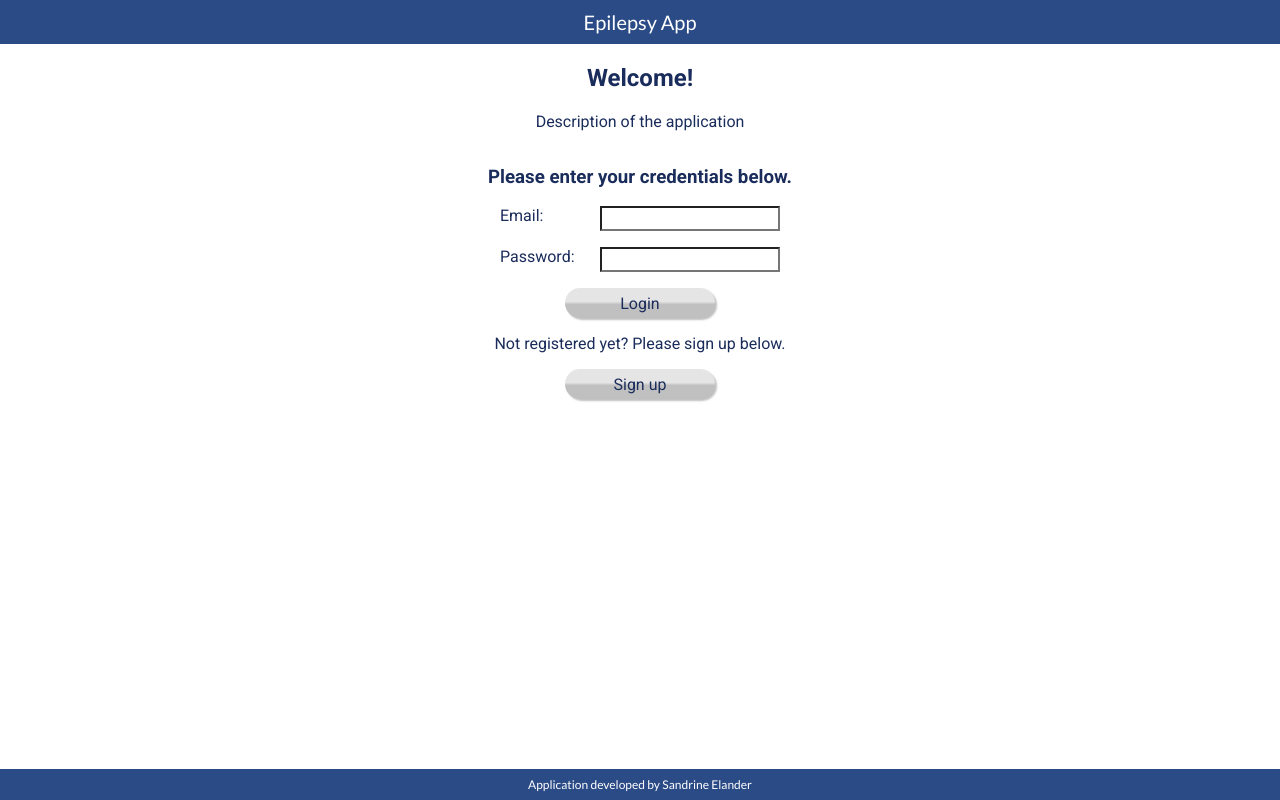
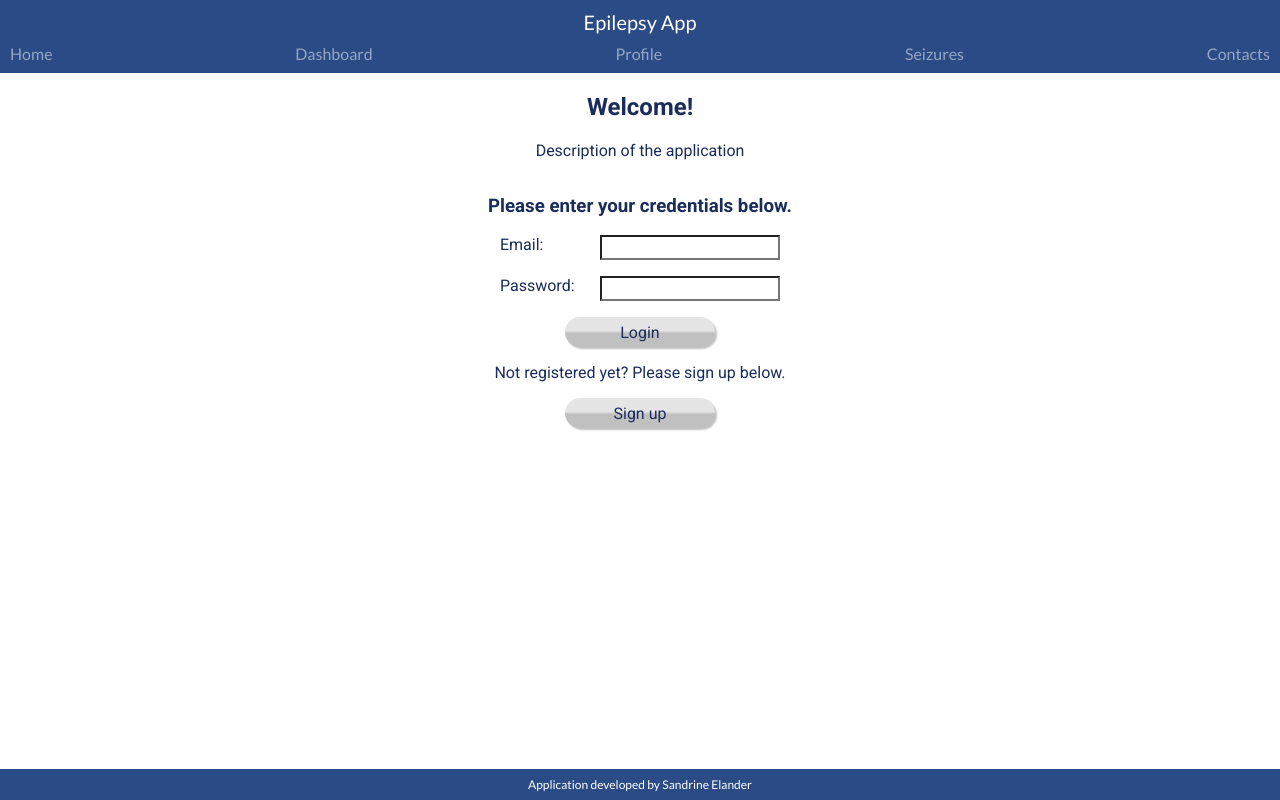
Before and after one commit to MindstormingAB/my-final-project-client, a React (Create React App) app: page / in a window 1280 px wide. Built offline with nearby package versions, Linux system fonts and the light colour scheme.

Commit message:
Added navbar

```diff
--- a/src/App.js
+++ b/src/App.js
@@ -13,8 +13,8 @@ import Seizures from "./components/seizures/Seizures";
 import Contacts from "./components/contacts/Contacts";
 import Footer from "./components/Footer";
 
-// const BASE_URL = "http://localhost:8080/";
-const BASE_URL = "https://ep-app-api.herokuapp.com/";
+const BASE_URL = "http://localhost:8080/";
+// const BASE_URL = "https://ep-app-api.herokuapp.com/";
 const USERS_URL = `${BASE_URL}users`;
 const LOGIN_URL = `${BASE_URL}sessions`;
 const USERDATA_URL = `${BASE_URL}userdata`;
@@ -33,16 +33,16 @@ const App = () => {
           <Route path="/" exact>
             <Login LOGIN_URL={LOGIN_URL} USERDATA_URL={USERDATA_URL} USERS_URL={USERS_URL} />
           </Route>
-          <Route path="/login" exact>
+          <Route path="/login">
             <Login LOGIN_URL={LOGIN_URL} />
           </Route>
-          <Route path="/dashboard" exact>
+          <Route path="/dashboard">
             <Dashboard USERDATA_URL={USERDATA_URL} />
           </Route>
-          <Route path="/profile" exact>
+          <Route path="/profile">
             <Profile USERDATA_URL={USERDATA_URL} />
           </Route>
-          <Route path="/seizures" exact>
+          <Route path="/seizures">
             <Seizures SEIZURES_URL={SEIZURES_URL} USERDATA_URL={USERDATA_URL} />
           </Route>
           <Route path="/contacts" exact>
--- a/src/components/Dashboard.js
+++ b/src/components/Dashboard.js
@@ -1,4 +1,8 @@
-import React from "react";
+import React, { useEffect } from "react";
+import { useDispatch, useSelector } from "react-redux";
+import { useHistory } from 'react-router-dom';
+
+import { fetchUserData } from "../reducers/reusable";
 
 import NavigationButton from "./buttons/NavigationButton";
 
@@ -6,6 +10,22 @@ import { StyledSection, StyledText } from "../lib/Styling";
 import { StyledSubTitle } from "../lib/Styling";
 
 const Dashboard = ({ USERDATA_URL }) => {
+  const dispatch = useDispatch();
+  const history = useHistory();
+  const localToken = localStorage.getItem("localToken");
+  const localId = localStorage.getItem("localId");
+  const storedId = useSelector((store) => store.user.profile.userId);
+
+  useEffect(() => {
+    if (!localId) {
+      history.push("/");
+    }
+    if (!storedId && localId) {
+      dispatch(fetchUserData(USERDATA_URL, localToken, localId));
+    }
+    // eslint-disable-next-line
+  }, []);
+
   return (
     <StyledSection>
       <StyledSubTitle>Dashboard</StyledSubTitle>
--- a/src/components/Header.js
+++ b/src/components/Header.js
@@ -1,10 +1,15 @@
 import React from "react";
+
+import Navbar from "./Navbar";
 
 import { StyledHeader } from "../lib/Styling";
 
 const Header = () => {
   return (
-    <StyledHeader>Epilepsy App</StyledHeader>
+    <StyledHeader>
+      Epilepsy App
+      <Navbar />
+    </StyledHeader>
   );
 };
 
--- /dev/null
+++ b/src/components/Navbar.js
@@ -0,0 +1,28 @@
+import React from "react";
+import { NavLink } from "react-router-dom";
+
+import { StyledNav } from "../lib/Styling";
+
+const Navbar = () => {
+  return (
+    <StyledNav>
+      <NavLink exact to="/">
+        Home
+      </NavLink>
+      <NavLink to="/dashboard">
+        Dashboard
+      </NavLink>
+      <NavLink to="/profile">
+        Profile
+      </NavLink>
+      <NavLink to="/seizures">
+        Seizures
+      </NavLink>
+      <NavLink to="/contacts" exact>
+        Contacts
+      </NavLink>
+    </StyledNav>
+  );
+};
+
+export default Navbar;
--- a/src/components/contacts/Contacts.js
+++ b/src/components/contacts/Contacts.js
@@ -1,7 +1,6 @@
-// import React, { useState, useEffect } from "react";
 import React, { useEffect } from "react";
-import { useDispatch } from "react-redux";
-import { useSelector } from "react-redux";
+import { useDispatch, useSelector } from "react-redux";
+import { useHistory } from 'react-router-dom';
 
 import { fetchUserData } from "../../reducers/reusable";
 import { useToggle } from "../../reducers/reusable";
@@ -16,6 +15,7 @@ import { StyledText } from "../../lib/Styling";
 
 const Contacts = ({ CONTACTS_URL, USERDATA_URL }) => {
   const dispatch = useDispatch();
+  const history = useHistory();
   const [creationMode, toggleCreationMode] = useToggle();
   const localToken = localStorage.getItem("localToken");
   const localId = localStorage.getItem("localId");
@@ -23,6 +23,9 @@ const Contacts = ({ CONTACTS_URL, USERDATA_URL }) => {
   const contacts = useSelector((store) => store.user.contacts);
 
   useEffect(() => {
+    if (!localId) {
+      history.push("/");
+    }
     if (!storedId && localId) {
       dispatch(fetchUserData(USERDATA_URL, localToken, localId));
     }
--- a/src/components/profile/Profile.js
+++ b/src/components/profile/Profile.js
@@ -25,6 +25,9 @@ const Profile = ({ USERDATA_URL }) => {
   const [editMode, toggleEditMode] = useToggle();
 
   useEffect(() => {
+    if (!localId) {
+      history.push("/");
+    }
     if (!storedId && localId) {
       dispatch(fetchUserData(USERDATA_URL, localToken, localId));
     }
--- a/src/components/seizures/Seizures.js
+++ b/src/components/seizures/Seizures.js
@@ -1,6 +1,6 @@
 import React, { useEffect } from "react";
-import { useDispatch } from "react-redux";
-import { useSelector } from "react-redux";
+import { useDispatch, useSelector } from "react-redux";
+import { useHistory } from 'react-router-dom';
 
 import { fetchUserData } from "../../reducers/reusable";
 import { useToggle } from "../../reducers/reusable";
@@ -15,6 +15,7 @@ import { StyledText } from "../../lib/Styling";
 
 const Seizures = ({ SEIZURES_URL, USERDATA_URL }) => {
   const dispatch = useDispatch();
+  const history = useHistory();
   const [creationMode, toggleCreationMode] = useToggle();
   const localToken = localStorage.getItem("localToken");
   const localId = localStorage.getItem("localId");
@@ -22,6 +23,9 @@ const Seizures = ({ SEIZURES_URL, USERDATA_URL }) => {
   const seizures = useSelector((store) => store.user.seizures);
 
   useEffect(() => {
+    if (!localId) {
+      history.push("/");
+    }
     if (!storedId && localId) {
       dispatch(fetchUserData(USERDATA_URL, localToken, localId));
     }
--- a/src/index.css
+++ b/src/index.css
@@ -10,12 +10,14 @@ body,
   height: 100%;
   --color1: #1a2c5b; /*dark blue*/
   --color2: #2b4b87; /*regular blue*/
-  --color3: #6a1b9a; /* dark purple*/
+  /* --color3: #6a1b9a; dark purple */
+  --color3: #431488; /* dark purple*/
   --color4: #b8dff0; /*light blue*/
   --color5: #ffffff; /*white*/
   --color6: #c0c0c0; /*silver*/
   --color7: #e5e5e5; /*light grey*/
-  --color8: #7b1fc2; /*regular purple*/
+  /* --color8: #7b1fc2; regular purple */
+  --color8: #6a26cd; /*regular purple*/
   --color9: #808080; /*grey*/
 }
 
@@ -35,3 +37,27 @@ textarea {
   color: var(--color1);
   background-color: var(--color5);
 }
+
+a {
+  text-decoration: none;
+}
+
+a:link {
+  /* color: var(--color5); */
+  color: #6a26cd
+}
+
+a:hover {
+  /* color: var(--color5); */
+  color: #431488
+}
+
+a:active {
+  /* color: var(--color5); */
+  color: #6a26cd
+}
+
+a:visited {
+  /* color: var(--color5); */
+  color: #6a26cd
+}
--- a/src/lib/constants.js
+++ b/src/lib/constants.js
@@ -3,7 +3,8 @@ export const PALETTE = {
   // color2: "#3e4e88",
   color2: "#2b4b87", // regular blue
   // color3: "#7971ea",
-  color3: "#6a1b9a", // dark purple
+  // color3: "#6a1b9a", // dark purple
+  color3: "#431488", // dark purple
   // color8: "#ab47bc", // light purple
   color4: "#b8dff0", // light blue
   color5: "#ffffff", // white
@@ -12,6 +13,7 @@ export const PALETTE = {
   color7: "#e5e5e5", // light grey
   // color7: "#d3d3d3", // gainsboro
   // color8: "#ba68c8", // light purple
-  color8: "#7b1fc2", // regular purple
+  // color8: "#7b1fc2", // regular purple
+  color8: "#6a26cd", // regular purple
   color9: "#808080", // grey
 };
```
Also changed, not shown: src/lib/Styling.js, 2 other files (tests, documents, lock files or other folders).
